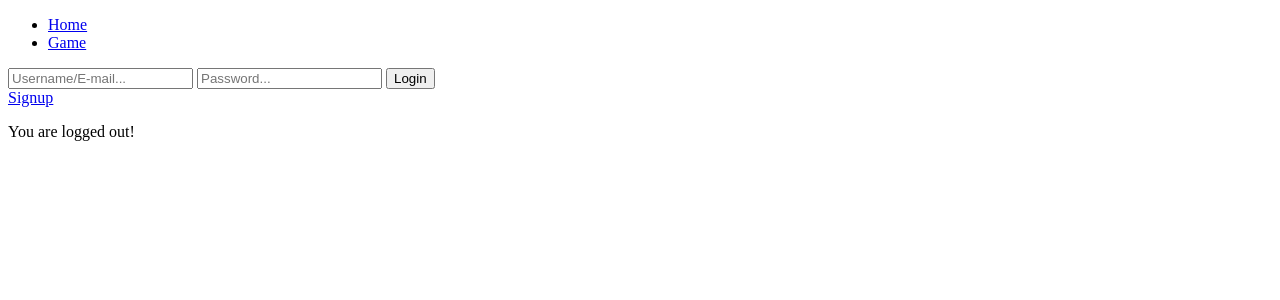
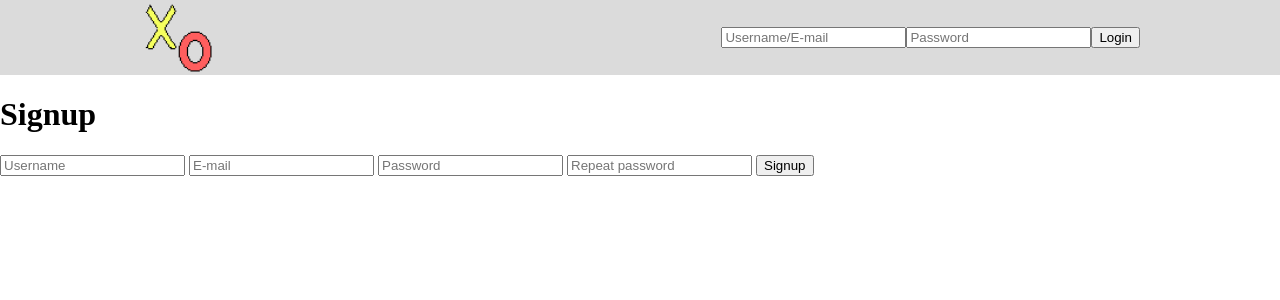
Before and after one commit to mattylenepveu/SD3WebGame, a PHP site: page / in a window 1280 px wide. Shown: the top 300 px of the page. Run offline with PHP 8.4, Linux system fonts and the light colour scheme.

Commit message:
Completed actually developing the website, now I am working on styling the website as the whole Software Development 3 got granted an extension until June 10 for the Assessment Task 1, so I can make my website look a lot better.

```diff
--- /dev/null
+++ b/css/style.css
@@ -0,0 +1,67 @@
+body
+{
+	margin: 0px;
+}
+
+.top
+{
+	float: top;
+	width: 100%;
+	height: 75px;
+	display: block;
+	background-color: #DBDBDB;
+}
+
+.inner-top
+{
+	width: 1000px;
+	height: 100%;
+	display: block;
+	margin: 0 auto;
+}
+
+.logo-container
+{
+	height: 100%;
+	display: table;
+	float: left;
+}
+
+.logo-container img
+{
+	height: 100%;
+	display: table-cell;
+	vertical-align: middle;
+}
+
+ul
+{
+	margin-block-start: 0em;
+	margin-block-end: 0em;
+}
+
+.login-container
+{
+	float: right;
+	height: 100%;
+}
+
+.login-container form
+{
+	height: 100%;
+	display: table;
+	float: left;
+	padding: 0px 40px;
+}
+
+.login-container form:last-child
+{
+	padding-right: 0;
+}
+
+.login-container form a
+{
+	height: 100%;
+	display: table-cell;
+	vertical-align: middle;
+}
--- a/header.php
+++ b/header.php
@@ -9,33 +9,36 @@
 		<meta name="description" content="This is an example of a meta description. This will often show up in search results.">
 		<meta name=viewport content="width=device-width, initial-scale=1">
 		<title></title>
-		<!--<link rel=stylesheet" href="style.css">-->
+		<link rel="stylesheet" href="css/style.css">
 	</head>
 	<body>
-		<header>
-			<nav>
-				<ul>
-					<li><a href="index.php">Home</a></li>
-					<li><a href="#">Game</a></li>
-				</ul>
-				<div>
+		<div class="top">
+			<div class="inner-top">
+				<div class="logo-container">
+					<img src="images/logo.png" alt="logo">
+				</div>
+				<ul class="login-container">
+					<!--<a><li>Home</li></a>
+					<a><li>About</li></a>
+					<a><li>Portfolio</li></a>
+					<a><li>Contact</li></a>-->
 					<?php
 					if (isset($_SESSION['userId']))
 					{
 						echo '<form action="includes/logout.inc.php" method="post">
-						<button type="submit" name="logout-submit">Logout</button>
+						<a><button type="submit" name="logout-submit">Logout</button></a>
 						</form>';
 					}
 					else
 					{
 						echo '<form action="includes/login.inc.php" method="post">
-						<input type="text" name="mailuid" placeholder="Username/E-mail...">
-						<input type="password" name="pwd" placeholder="Password...">
-						<button type="submit" name="login-submit">Login</button>
-						</form>
-						<a href="signup.php">Signup</a>';
+						<a><input type="text" name="mailuid" placeholder="Username/E-mail"></a>
+						<a><input type="password" name="pwd" placeholder="Password"></a>
+						<a><button type="submit" name="login-submit">Login</button></a>
+						</form>';
 					}
 					?>
-				</div>
-			</nav>
-		</header>
+				</ul>
+			</div>
+		</div>
+	<!--<a><li "href="signup.php">Signup</a>-->
--- a/index.php
+++ b/index.php
@@ -1,5 +1,5 @@
 <?php
-  require "header.php";
+	require "header.php";
 ?>
 
 <main>
@@ -10,7 +10,7 @@
 		}
 		else
 		{
-			echo '<p>You are logged out!</p>';
+			include("signup.php");
 		}
 	?>
 </main>
--- a/signup.php
+++ b/signup.php
@@ -1,7 +1,3 @@
-<?php
-  require "header.php";
-?>
-
 <main>
   <h1>Signup</h1>
   <?php
```
Also changed, not shown: game.php (+47 -28 lines), Readme.txt (added), style.css (deleted), 4 other files.
